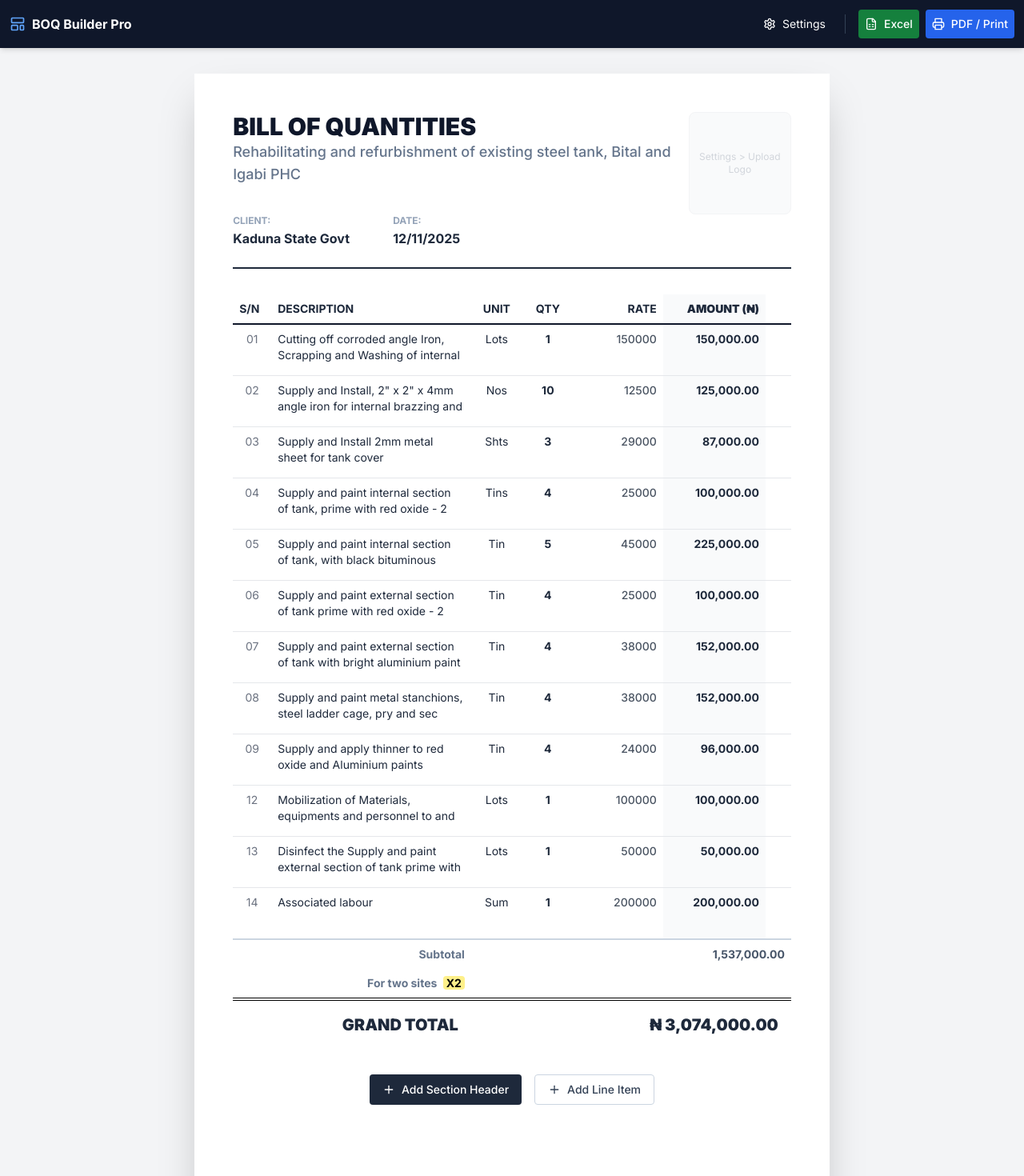
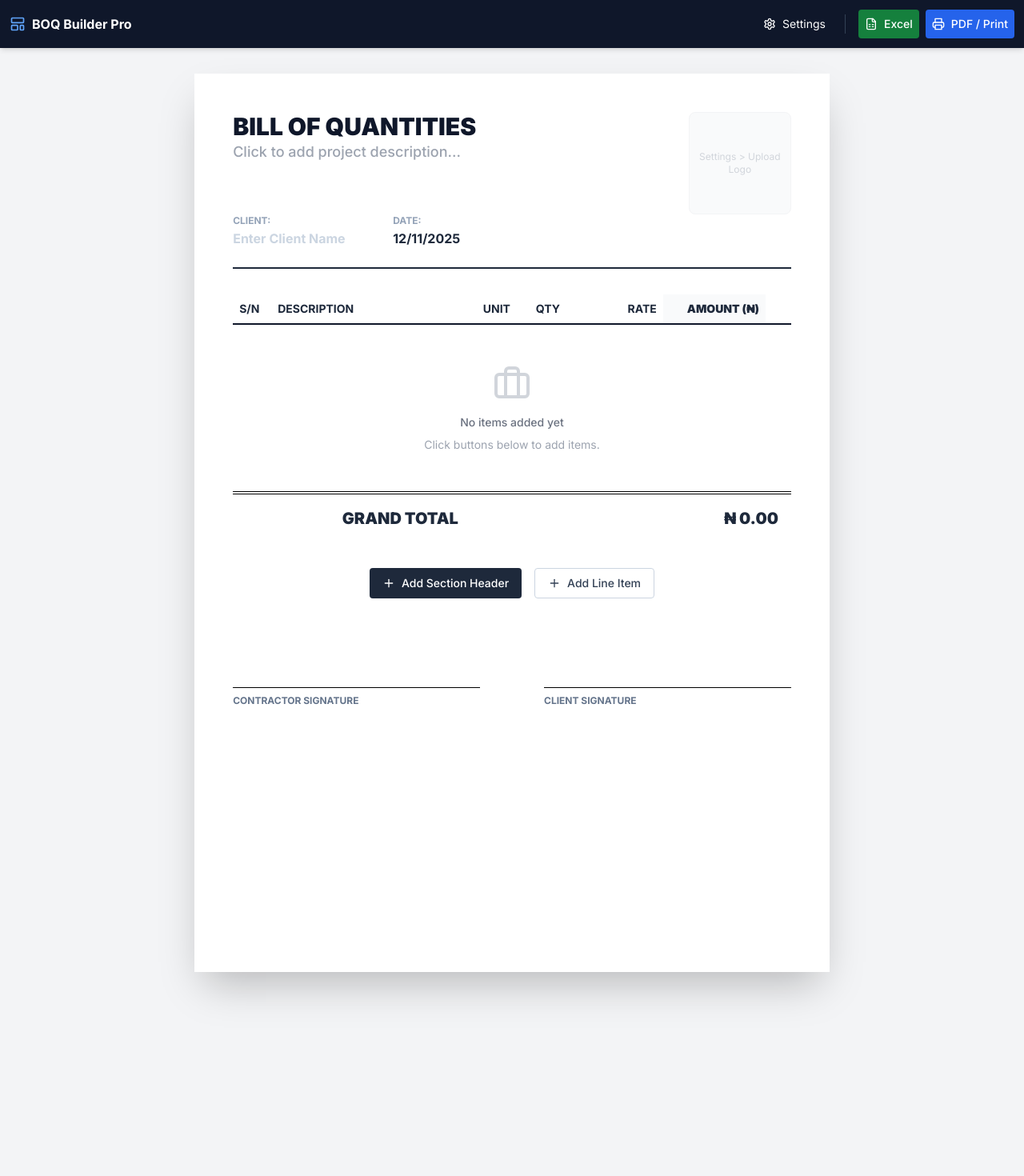
Before and after one commit to Tpepper2001/quotation, a React (Create React App) app: page / in a window 1280 px wide. Shown: the top 1470 px of the page at 80% size. After the commit the page ends 1327 px from the top, so only its background shows below. Built offline with nearby package versions, Linux system fonts and the light colour scheme; the HTML template or start-up script is replaced by a standard one.

Commit message:
Update App.jsx

```diff
--- a/src/App.jsx
+++ b/src/App.jsx
@@ -1,4 +1,4 @@
-import React, { useState, useRef, useMemo, useEffect } from 'react';
+import React, { useState, useRef, useMemo } from 'react';
 import {
   FileSpreadsheet,
   Printer,
@@ -8,26 +8,25 @@ import {
   Upload,
   LayoutTemplate,
   Briefcase,
-  Calculator,
-  PenTool
+  Calculator
 } from 'lucide-react';
 
-// --- 1. CONFIGURATION WITH PDF DATA ---
+// --- 1. BLANK CONFIGURATION ---
 const INITIAL_PROJECT = {
   title: "BILL OF QUANTITIES",
-  subTitle: "Rehabilitating and refurbishment of existing steel tank, Bital and Igabi PHC",
+  subTitle: "", // Blank
   clientLabel: "Client:",
-  clientName: "Kaduna State Govt",
+  clientName: "",
   dateLabel: "Date:",
   dateValue: new Date().toLocaleDateString(),
   currency: "₦",
   logo: null,
-  multiplier: 2, // Set to X2 based on your PDF
-  multiplierLabel: "For two sites",
+  multiplier: 1, // Default to 1 site
+  multiplierLabel: "Site Multiplier",
   showSignatures: true
 };
 
-// Default columns to match your PDF (Hidden Mat/Lab breakdown)
+// Default columns: Hidden detailed breakdown for cleaner "Rate | Amount" view
 const INITIAL_COLUMNS = {
   unit: { label: "UNIT", visible: true },
   qty: { label: "QTY", visible: true },
@@ -39,24 +38,8 @@ const INITIAL_COLUMNS = {
   amount: { label: "AMOUNT", visible: true }
 };
 
-// Data transcribed from your PDF
-const INITIAL_ITEMS = [
-  { id: '1', type: 'item', code: '01', desc: 'Cutting off corroded angle Iron, Scrapping and Washing of internal Section of Tank', unit: 'Lots', qty: 1, waste: 0, mat: 150000, lab: 0, plant: 0 },
-  { id: '2', type: 'item', code: '02', desc: 'Supply and Install, 2" x 2" x 4mm angle iron for internal brazzing and firm support of the tank', unit: 'Nos', qty: 10, waste: 0, mat: 12500, lab: 0, plant: 0 },
-  { id: '3', type: 'item', code: '03', desc: 'Supply and Install 2mm metal sheet for tank cover', unit: 'Shts', qty: 3, waste: 0, mat: 29000, lab: 0, plant: 0 },
-  { id: '4', type: 'item', code: '04', desc: 'Supply and paint internal section of tank, prime with red oxide - 2 coat', unit: 'Tins', qty: 4, waste: 0, mat: 25000, lab: 0, plant: 0 },
-  { id: '5', type: 'item', code: '05', desc: 'Supply and paint internal section of tank, with black bituminous paint - 2 coat', unit: 'Tin', qty: 5, waste: 0, mat: 45000, lab: 0, plant: 0 },
-  { id: '6', type: 'item', code: '06', desc: 'Supply and paint external section of tank prime with red oxide - 2 coat', unit: 'Tin', qty: 4, waste: 0, mat: 25000, lab: 0, plant: 0 },
-  { id: '7', type: 'item', code: '07', desc: 'Supply and paint external section of tank with bright aluminium paint - 2 coat', unit: 'Tin', qty: 4, waste: 0, mat: 38000, lab: 0, plant: 0 },
-  { id: '8', type: 'item', code: '08', desc: 'Supply and paint metal stanchions, steel ladder cage, pry and sec beams with walk way hands rails with bright auminium paints - 2 coats', unit: 'Tin', qty: 4, waste: 0, mat: 38000, lab: 0, plant: 0 },
-  { id: '9', type: 'item', code: '09', desc: 'Supply and apply thinner to red oxide and Aluminium paints', unit: 'Tin', qty: 4, waste: 0, mat: 24000, lab: 0, plant: 0 },
-  { id: '10', type: 'item', code: '12', desc: 'Mobilization of Materials, equipments and personnel to and from site', unit: 'Lots', qty: 1, waste: 0, mat: 100000, lab: 0, plant: 0 },
-  { id: '11', type: 'item', code: '13', desc: 'Disinfect the Supply and paint external section of tank prime with red oxide - 2 coat section of the tank using high test hydrochloric (HTH) and test run before commissioning', unit: 'Lots', qty: 1, waste: 0, mat: 50000, lab: 0, plant: 0 },
-  { id: '12', type: 'item', code: '14', desc: 'Associated labour', unit: 'Sum', qty: 1, waste: 0, mat: 200000, lab: 0, plant: 0 },
-];
-
 const App = () => {
-  const [items, setItems] = useState(INITIAL_ITEMS);
+  const [items, setItems] = useState([]); // Start Empty
   const [project, setProject] = useState(INITIAL_PROJECT);
   const [columns, setColumns] = useState(INITIAL_COLUMNS);
   const [isSettingsOpen, setIsSettingsOpen] = useState(false);
@@ -67,6 +50,8 @@ const App = () => {
     const calculated = items.map(item => {
       if (item.type === 'item') {
         const wasteMultiplier = 1 + (item.waste / 100);
+        // Formula: (Mat * Waste) + Lab + Plant
+        // If Mat/Lab hidden, we treat 'mat' as the base Rate input
         const rate = (item.mat * wasteMultiplier) + item.lab + item.plant;
         const total = rate * item.qty;
         return { ...item, calculatedRate: rate, calculatedTotal: total };
@@ -98,6 +83,7 @@ const App = () => {
     const newItem = {
       id: Date.now().toString(),
       type,
+      // Auto-increment code logic (01, 02...)
       code: items.length + 1 < 10 ? `0${items.length + 1}` : `${items.length + 1}`,
       desc: type === 'section' ? 'SECTION TITLE' : '',
       unit: type === 'item' ? 'Lot' : '',
@@ -367,7 +353,7 @@ const App = () => {
                   <tr key={item.id} className="border-b border-gray-200 hover:bg-gray-50 print:hover:bg-transparent group break-inside-avoid">
                     <td className="p-2 align-top"><input value={item.code} onChange={(e) => updateItem(item.id, 'code', e.target.value)} className="bg-transparent w-full text-gray-500 outline-none text-center"/></td>
                     <td className="p-2 align-top">
-                        {/* THE AUTO-RESIZING DESCRIPTION BOX */}
+                        {/* AUTO-RESIZING DESCRIPTION BOX */}
                         <textarea
                             value={item.desc}
                             onChange={(e) => updateItem(item.id, 'desc', e.target.value)}
@@ -385,13 +371,13 @@ const App = () => {
                     {columns.lab.visible && <td className="p-2 align-top bg-orange-50/30 print:bg-transparent"><input type="number" value={item.lab} onChange={(e) => updateItem(item.id, 'lab', parseFloat(e.target.value))} className="bg-transparent w-full text-right text-xs text-orange-800 print:text-black outline-none"/></td>}
                     {columns.plant.visible && <td className="p-2 align-top bg-purple-50/30 print:bg-transparent"><input type="number" value={item.plant} onChange={(e) => updateItem(item.id, 'plant', parseFloat(e.target.value))} className="bg-transparent w-full text-right text-xs text-purple-800 print:text-black outline-none"/></td>}
 
-                    {/* Rate Input: If Columns are hidden, allow direct edit. If shown, read-only calculation */}
+                    {/* Rate Logic: If breakdown columns are hidden, Rate is editable. Else it is calculated. */}
                     {columns.rate.visible && (
                         <td className="p-2 align-top text-right font-medium text-gray-600">
                            {!columns.mat.visible && !columns.lab.visible ? (
                                <input
                                  type="number"
-                                 value={item.mat} // We map rate to material for simple inputs
+                                 value={item.mat} // Map to 'mat' as underlying storage
                                  onChange={(e) => updateItem(item.id, 'mat', parseFloat(e.target.value))}
                                  className="bg-transparent w-full text-right outline-none font-medium"
                                />
```
